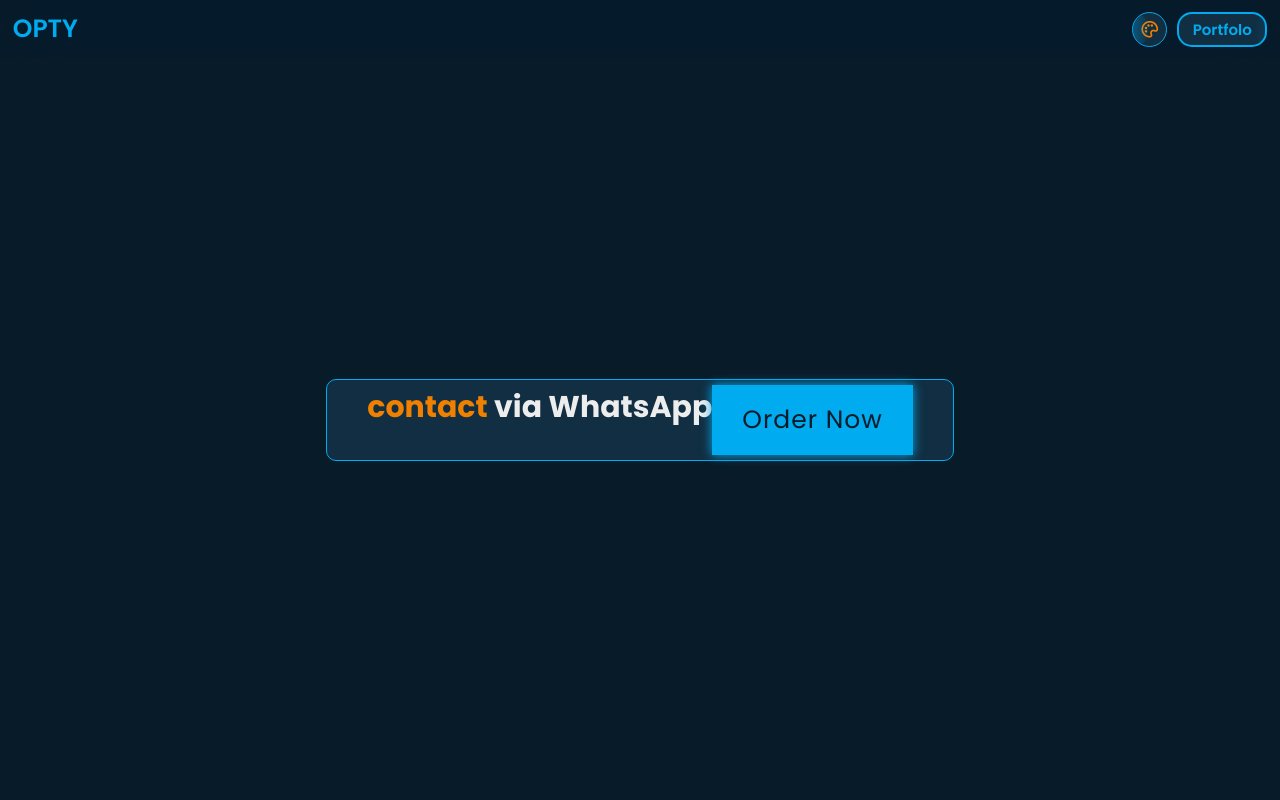
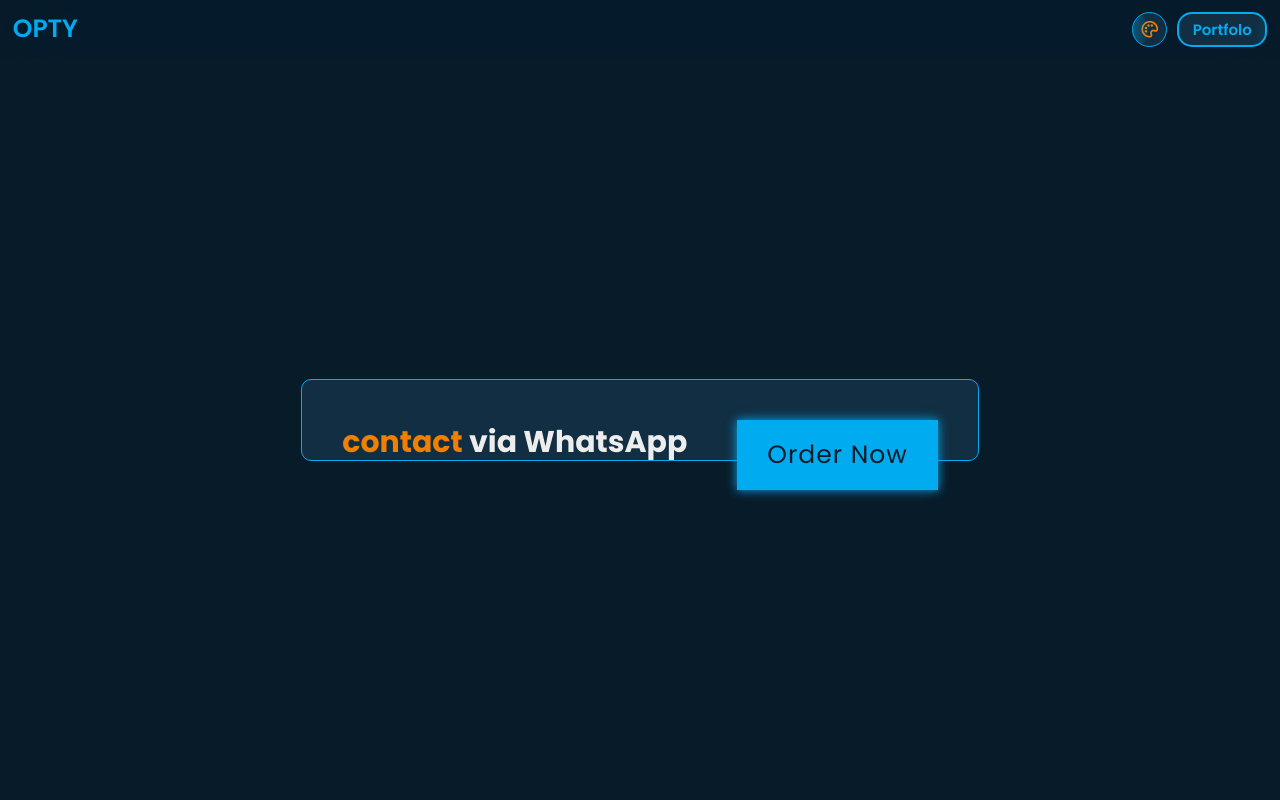
Before and after one commit to op10y/app, a plain HTML site: page index.html in a window 1280 px wide. Shown: the top 800 px of the page. Drawn offline with nearby package versions, Linux system fonts and the light colour scheme; files whose address does not match are found by name.

Commit message:
Update styleop.css

```diff
--- a/static/styleop.css
+++ b/static/styleop.css
@@ -217,6 +217,9 @@
     display: inline-flex;
     /* justify-content: center; */
     align-items: center;
+	display: flex;
+    flex-wrap: wrap;
+    gap: 5rem
 }
 
 
```
